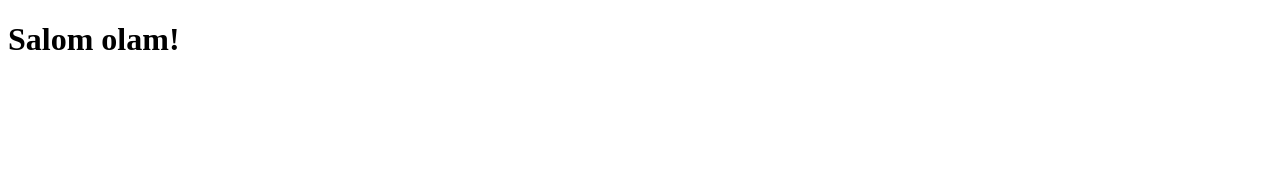
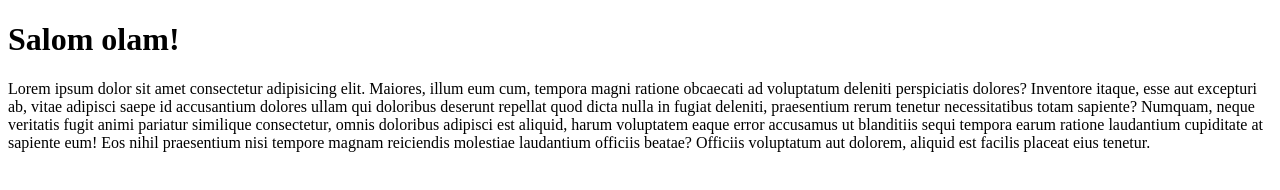
Before and after one commit to Nizomiddin-Valijanov/testing, a plain HTML site: page index.html in a window 1280 px wide. Drawn offline with Linux system fonts and the light colour scheme.

Commit message:
Added lorem

```diff
--- a/index.html
+++ b/index.html
@@ -9,6 +9,13 @@
 
 <body>
     <h1>Salom olam!</h1>
+    <p>Lorem ipsum dolor sit amet consectetur adipisicing elit. Maiores, illum eum cum, tempora magni ratione obcaecati
+        ad voluptatum deleniti perspiciatis dolores? Inventore itaque, esse aut excepturi ab, vitae adipisci saepe id
+        accusantium dolores ullam qui doloribus deserunt repellat quod dicta nulla in fugiat deleniti, praesentium rerum
+        tenetur necessitatibus totam sapiente? Numquam, neque veritatis fugit animi pariatur similique consectetur,
+        omnis doloribus adipisci est aliquid, harum voluptatem eaque error accusamus ut blanditiis sequi tempora earum
+        ratione laudantium cupiditate at sapiente eum! Eos nihil praesentium nisi tempore magnam reiciendis molestiae
+        laudantium officiis beatae? Officiis voluptatum aut dolorem, aliquid est facilis placeat eius tenetur.</p>
 </body>
 
 </html>
```
